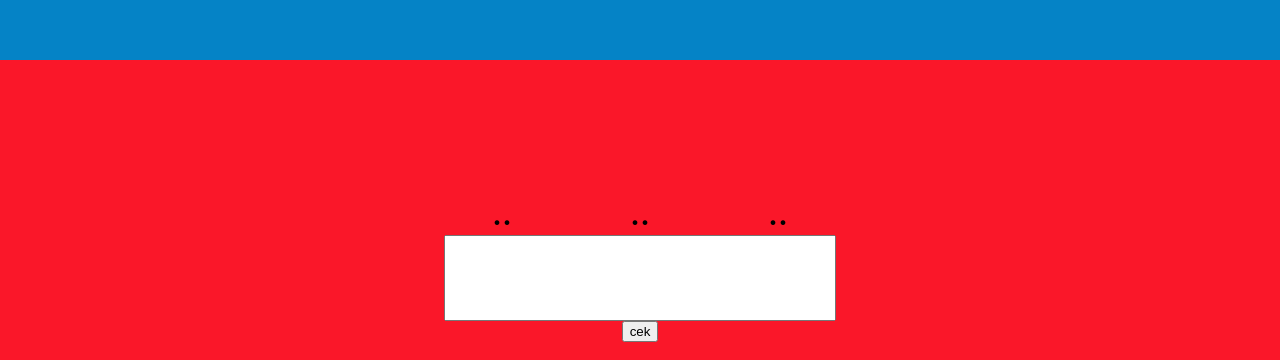
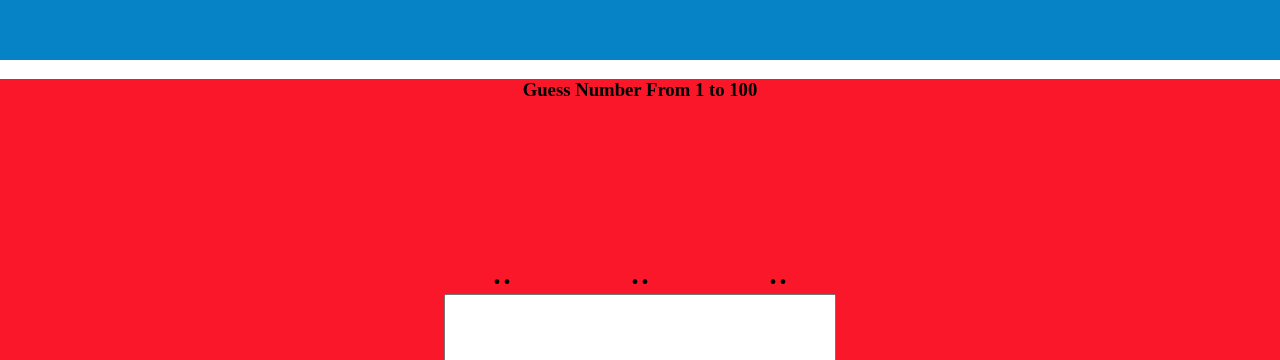
Before and after one commit to elkodedy/GuessNumberGame, a plain HTML site: page index.html in a window 1280 px wide. Shown: the part 740-1100 px from the top of the page. Drawn offline with Linux system fonts and the light colour scheme.

Commit message:
Update index.html

```diff
--- a/index.html
+++ b/index.html
@@ -8,6 +8,11 @@
 
 	</div>
 	<div id="gamePage">
+		<h3>
+			<center>
+				Guess Number From 1 to 100
+			</center>
+		</h3>
 		<div id="status">
 			<div id="lower">..</div>
 			<div id="inInput">..</div>
@@ -108,7 +113,7 @@
 	<script type="text/javascript">
 		var inputan;
 		var lower = "",inInput = "",higher = "",x=40,y,i=0;
-		var nilai = Math.floor((Math.random() * 10) + 1);
+		var nilai = Math.floor((Math.random() * 100) + 1);
 		function cek() {
 
 			inputan = parseInt(document.getElementById('input').value);
```
